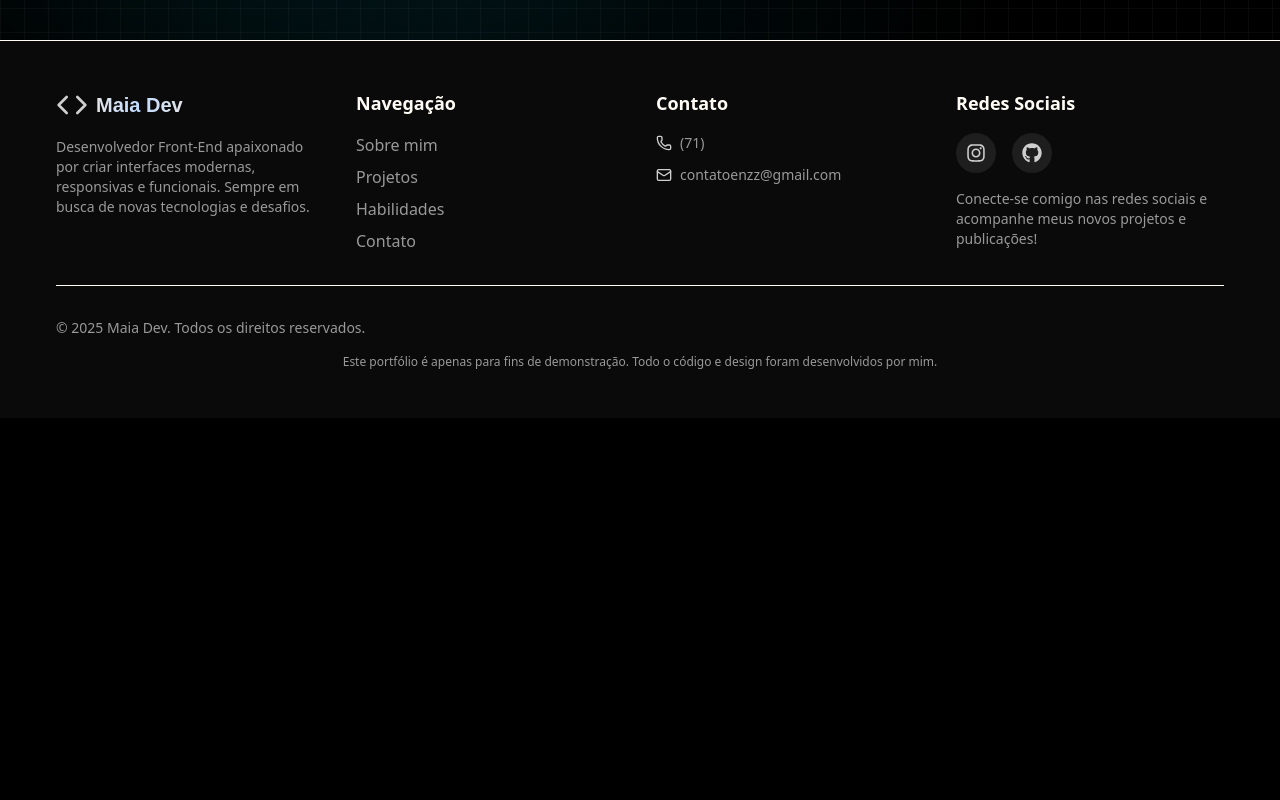
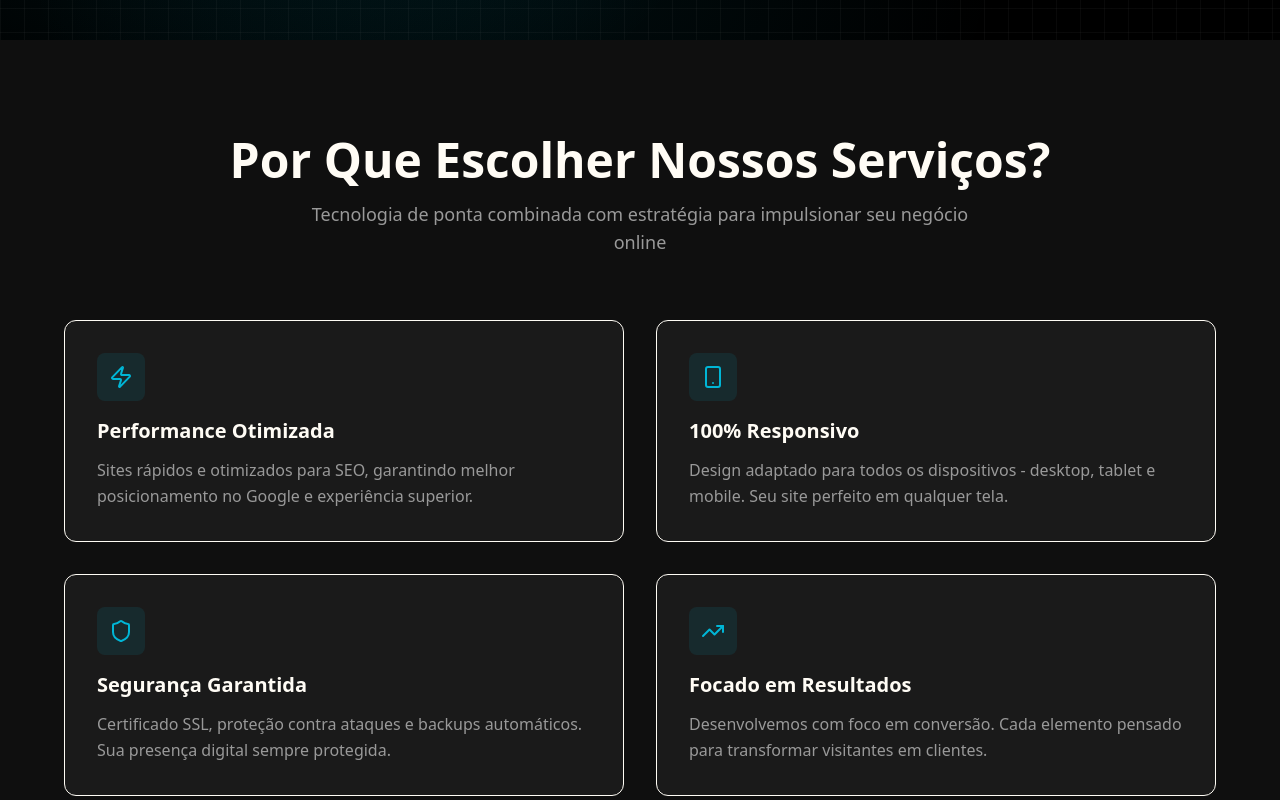
Before and after one commit to Enzzzzz/Port, a React (Vite) app: page /dev in a window 1280 px wide. Shown: the part 760-1560 px from the top of the page. Before the commit the page ends 1178 px from the top, so only its background shows below. Built offline with nearby package versions, Linux system fonts and the light colour scheme; a web font is replaced by a local one.

Commit message:
added cards section

```diff
--- /dev/null
+++ b/src/components/MainPage/Extra.jsx
@@ -0,0 +1,60 @@
+import { Zap, Shield, Smartphone, TrendingUp } from "lucide-react";
+
+const cards = [
+  {
+    icon: Zap,
+    title: "Performance Otimizada",
+    description: "Sites rápidos e otimizados para SEO, garantindo melhor posicionamento no Google e experiência superior.",
+  },
+  {
+    icon: Smartphone,
+    title: "100% Responsivo",
+    description: "Design adaptado para todos os dispositivos - desktop, tablet e mobile. Seu site perfeito em qualquer tela.",
+  },
+  {
+    icon: Shield,
+    title: "Segurança Garantida",
+    description: "Certificado SSL, proteção contra ataques e backups automáticos. Sua presença digital sempre protegida.",
+  },
+  {
+    icon: TrendingUp,
+    title: "Focado em Resultados",
+    description: "Desenvolvemos com foco em conversão. Cada elemento pensado para transformar visitantes em clientes.",
+  },
+];
+
+const Extra = () => {
+  return (
+    <section id="beneficios" className="bg-secondary/40 py-24 px-4 relative">
+      <div className="container mx-auto max-w-6xl">
+        <div className="text-center mb-16">
+          <h2 className="text-4xl md:text-5xl font-bold mb-4">
+            Por Que Escolher Nossos Serviços?
+          </h2>
+          <p className="text-muted-foreground text-lg max-w-2xl mx-auto">
+            Tecnologia de ponta combinada com estratégia para impulsionar seu negócio online
+          </p>
+        </div>
+
+        <div className="grid md:grid-cols-2 gap-8">
+          {cards.map((card, index) => (
+            <div
+              key={index}
+              className="group p-8 rounded-xl bg-[#1a1a1a] border border-border hover:border-landmain/50 transition-all duration-300 hover:glow"
+            >
+              <div className="mb-4">
+                <div className="w-12 h-12 rounded-lg bg-landmain/10 flex items-center justify-center group-hover:scale-110 transition-transform">
+                  <card.icon className="w-6 h-6 text-landmain" />
+                </div>
+              </div>
+              <h3 className="text-xl font-semibold mb-3">{card.title}</h3>
+              <p className="text-muted-foreground leading-relaxed">{card.description}</p>
+            </div>
+          ))}
+        </div>
+      </div>
+    </section>
+  );
+};
+
+export default Extra;
--- a/src/components/MainPage/HeroMain.jsx
+++ b/src/components/MainPage/HeroMain.jsx
@@ -21,7 +21,7 @@ const HeroMain = () => {
           </h1>
 
           <p className="text-lg md:text-xl text-muted-foreground max-w-2xl mx-auto leading-relaxed">
-            Sites modernos, responsivos e otimizados para converter visitantes em clientes.
+            Criamos sites modernos, responsivos e otimizados para converter visitantes em clientes.
             Da ideia ao lançamento, com suporte completo.
           </p>
 
@@ -39,7 +39,7 @@ const HeroMain = () => {
               className="border-border hover:bg-secondary hover:text-secondary-foreground"
               asChild
             >
-              <a href="#contact">Falar com Especialista</a>
+              <a href="#contact">Entre em Contato</a>
             </Button>
           </div>
         </div>
--- a/src/routes/MainHome.jsx
+++ b/src/routes/MainHome.jsx
@@ -2,6 +2,7 @@ import Navbar from "../components/navbar";
 import Footer from "../components/Footer";
 import { Toaster } from "sonner"
 import HeroMain from "@/components/MainPage/HeroMain";
+import Extra from "@/components/MainPage/extra";
 
 function MainHome() {
 
@@ -10,6 +11,7 @@ function MainHome() {
       <Navbar />
       <div className="flex flex-col">
         <HeroMain />
+        <Extra />
       </div>
       <Footer />
       <Toaster position="bottom-right" richColors closeButton />
```
